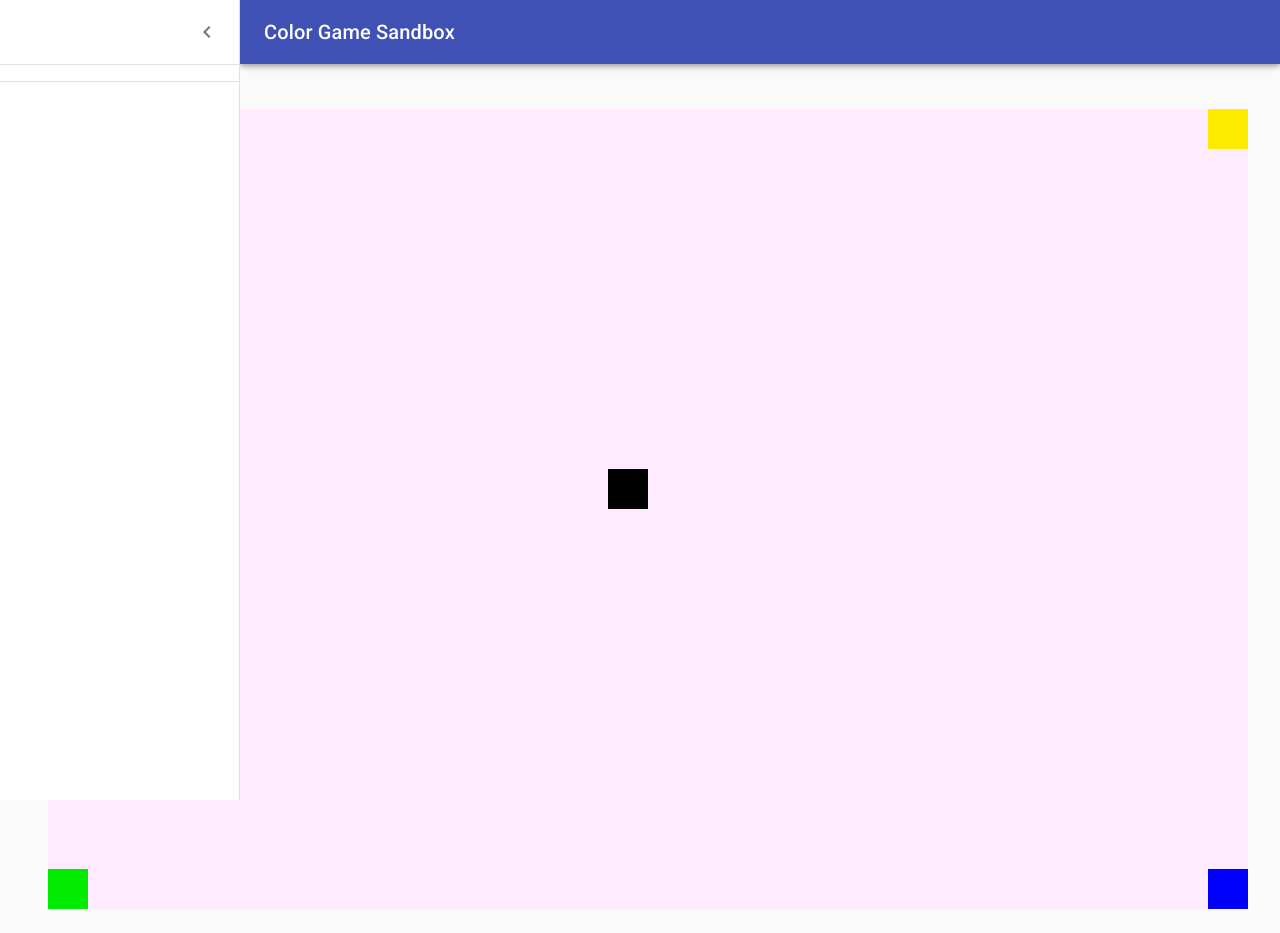
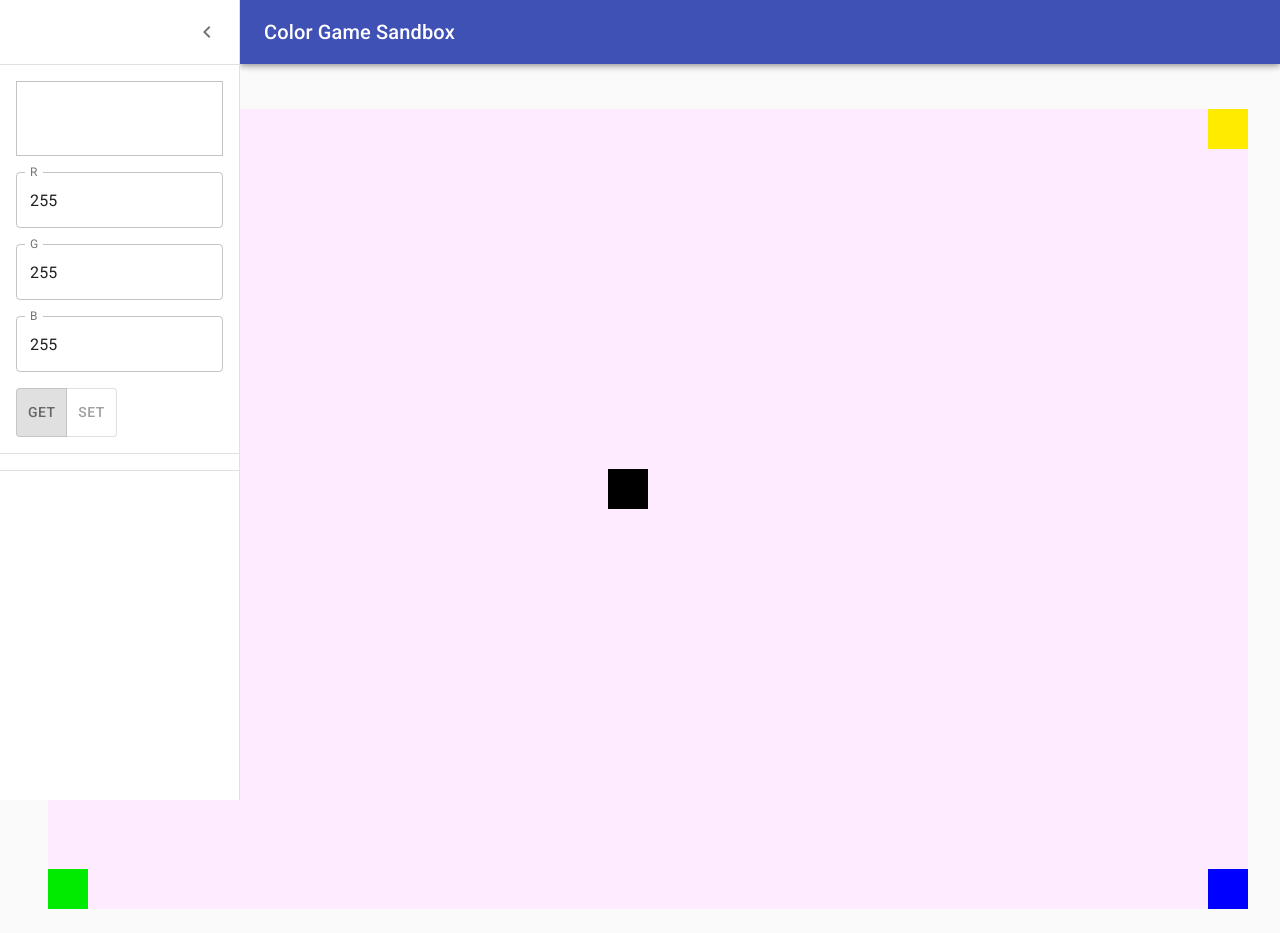
Before and after one commit to BrokanXYZ/Color_Game_Sandbox, a Next.js app: page / in a window 1280 px wide. Both pictures are taken after a click on the button "open drawer". Built offline with nearby package versions, Linux system fonts and the light colour scheme.

Commit message:
Added PreviewColor component to drawer

```diff
--- a/components/CustomDrawer.tsx
+++ b/components/CustomDrawer.tsx
@@ -1,16 +1,21 @@
-import React from 'react';
+import React, {useState} from 'react';
 
 import { makeStyles } from '@material-ui/core/styles';
 import Drawer from '@material-ui/core/Drawer';
 import List from '@material-ui/core/List';
+import Grid from '@material-ui/core/Grid';
 import Typography from '@material-ui/core/Typography';
 import Divider from '@material-ui/core/Divider';
 import IconButton from '@material-ui/core/IconButton';
 import ListItem from '@material-ui/core/ListItem';
 import ListItemIcon from '@material-ui/core/ListItemIcon';
 import ListItemText from '@material-ui/core/ListItemText';
+import TextField from '@material-ui/core/TextField';
 
 import ChevronLeftIcon from '@material-ui/icons/ChevronLeft';
+
+import Color from '../models/Color';
+import PreviewColor from './PreviewColor';
 
 
 const drawerWidth = 240;
@@ -40,7 +45,6 @@ export default function CustomDrawer({
   isDrawerOpen: boolean,
   handleDrawerClose: () => void,
 }) {
-
   const classes = useStyles();
 
   return (
@@ -58,10 +62,18 @@ export default function CustomDrawer({
           <ChevronLeftIcon />
         </IconButton>
       </div>
+
       <Divider />
+
+      <PreviewColor />
+
+      <Divider />
+
       <List>
       </List>
+
       <Divider />
+
       <List>
       </List>
     </Drawer>
--- a/components/Game.tsx
+++ b/components/Game.tsx
@@ -1,4 +1,4 @@
-import { useState, useEffect } from 'react';
+import { useState } from 'react';
 
 import Grid from '@material-ui/core/Grid';
 
--- /dev/null
+++ b/components/PreviewColor.tsx
@@ -0,0 +1,108 @@
+import React, {useState} from 'react';
+
+import { makeStyles } from '@material-ui/core/styles';
+import List from '@material-ui/core/List';
+import ListItem from '@material-ui/core/ListItem';
+import TextField from '@material-ui/core/TextField';
+
+import ToggleButton from '@material-ui/lab/ToggleButton';
+import ToggleButtonGroup from '@material-ui/lab/ToggleButtonGroup';
+
+import Color from '../models/Color';
+
+
+const drawerWidth = 240;
+
+const useStyles = makeStyles((theme) => ({
+  drawer: {
+    width: drawerWidth,
+    flexShrink: 0,
+  },
+  drawerPaper: {
+    width: drawerWidth,
+  },
+  drawerHeader: {
+    display: 'flex',
+    alignItems: 'center',
+    padding: theme.spacing(0, 1),
+    // necessary for content to be below app bar
+    ...theme.mixins.toolbar,
+    justifyContent: 'flex-end',
+  },
+  colorPreview: (previewColor: Color) => ({
+    width: '100%',
+    height: '75px',
+    backgroundColor: 'rgb(' + previewColor.r + ',' + previewColor.g + ',' + previewColor.b + ')',
+    border: 'solid 1px rgb(195,195,195)'
+  }),
+}));
+
+export default function PreviewColor() {
+
+  const [previewColor, setPreviewColor] = useState<Color>(new Color(255,255,255));
+  const [pointerActionType, setPointerActionType] = useState<string>("get");
+  const classes = useStyles(previewColor);
+
+  const handleGetSetChange = (event: any, newType: string) => {
+    setPointerActionType(newType);
+  };
+
+  return (
+    <List>
+      <ListItem>
+        <div className={classes.colorPreview}/>
+      </ListItem>
+      <ListItem>
+        <TextField
+          label="R"
+          type="number"
+          InputLabelProps={{
+            shrink: true,
+          }}
+          variant="outlined"
+          value={previewColor.r}
+          onChange={(event)=>{setPreviewColor(new Color(parseInt(event.target.value), previewColor.g, previewColor.b))}}
+        />
+      </ListItem>
+      <ListItem>
+        <TextField
+          label="G"
+          type="number"
+          InputLabelProps={{
+            shrink: true,
+          }}
+          variant="outlined"
+          value={previewColor.g}
+          onChange={(event)=>{setPreviewColor(new Color(previewColor.r, parseInt(event.target.value), previewColor.b))}}
+        />
+      </ListItem>
+      <ListItem>
+        <TextField
+          label="B"
+          type="number"
+          InputLabelProps={{
+            shrink: true,
+          }}
+          variant="outlined"
+          value={previewColor.b}
+          onChange={(event)=>{setPreviewColor(new Color(previewColor.r, previewColor.g, parseInt(event.target.value)))}}
+        />
+      </ListItem>
+      <ListItem>
+        <ToggleButtonGroup
+        value={pointerActionType}
+        exclusive
+        onChange={handleGetSetChange}
+        aria-label="text alignment"
+        >
+          <ToggleButton value="get" aria-label="left aligned">
+            Get
+          </ToggleButton>
+          <ToggleButton value="set" aria-label="centered">
+            Set
+          </ToggleButton>
+        </ToggleButtonGroup>
+      </ListItem>
+    </List>
+  );
+}
--- a/package.json
+++ b/package.json
@@ -10,6 +10,7 @@
   "dependencies": {
     "@material-ui/core": "^4.10.1",
     "@material-ui/icons": "^4.9.1",
+    "@material-ui/lab": "^4.0.0-alpha.56",
     "clsx": "^1.1.1",
     "next": "9.4.4",
     "react": "16.13.1",
--- a/pages/index.tsx
+++ b/pages/index.tsx
@@ -9,8 +9,6 @@ import Layout from '../components/Layout';
 import Game from '../components/Game';
 import CustomAppBar from '../components/CustomAppBar';
 
-
-const drawerWidth = 240;
 
 const useStyles = makeStyles((theme) => ({
   content: {
```
Also changed, not shown: 1 other file (tests, documents, lock files or other folders).
